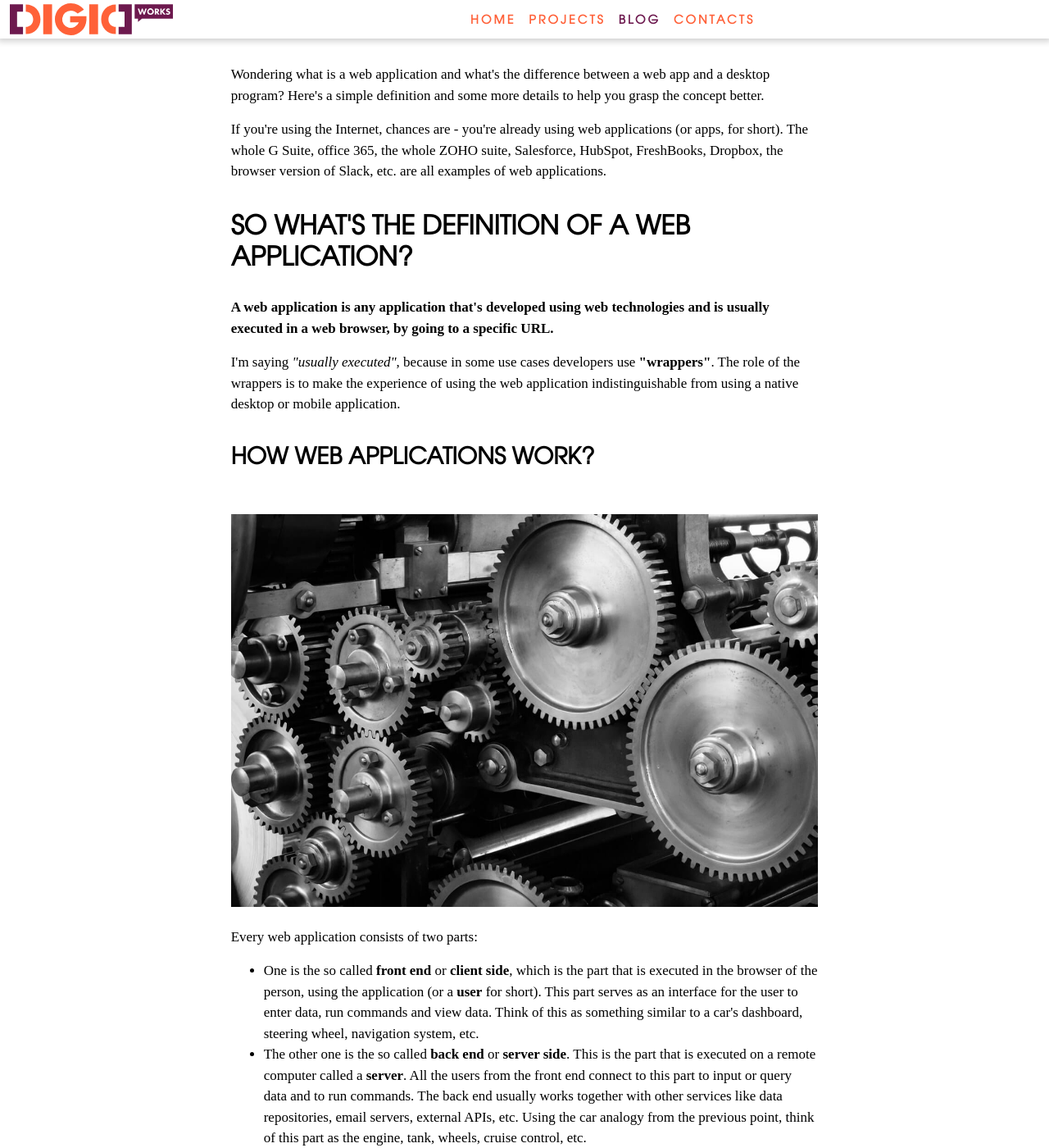
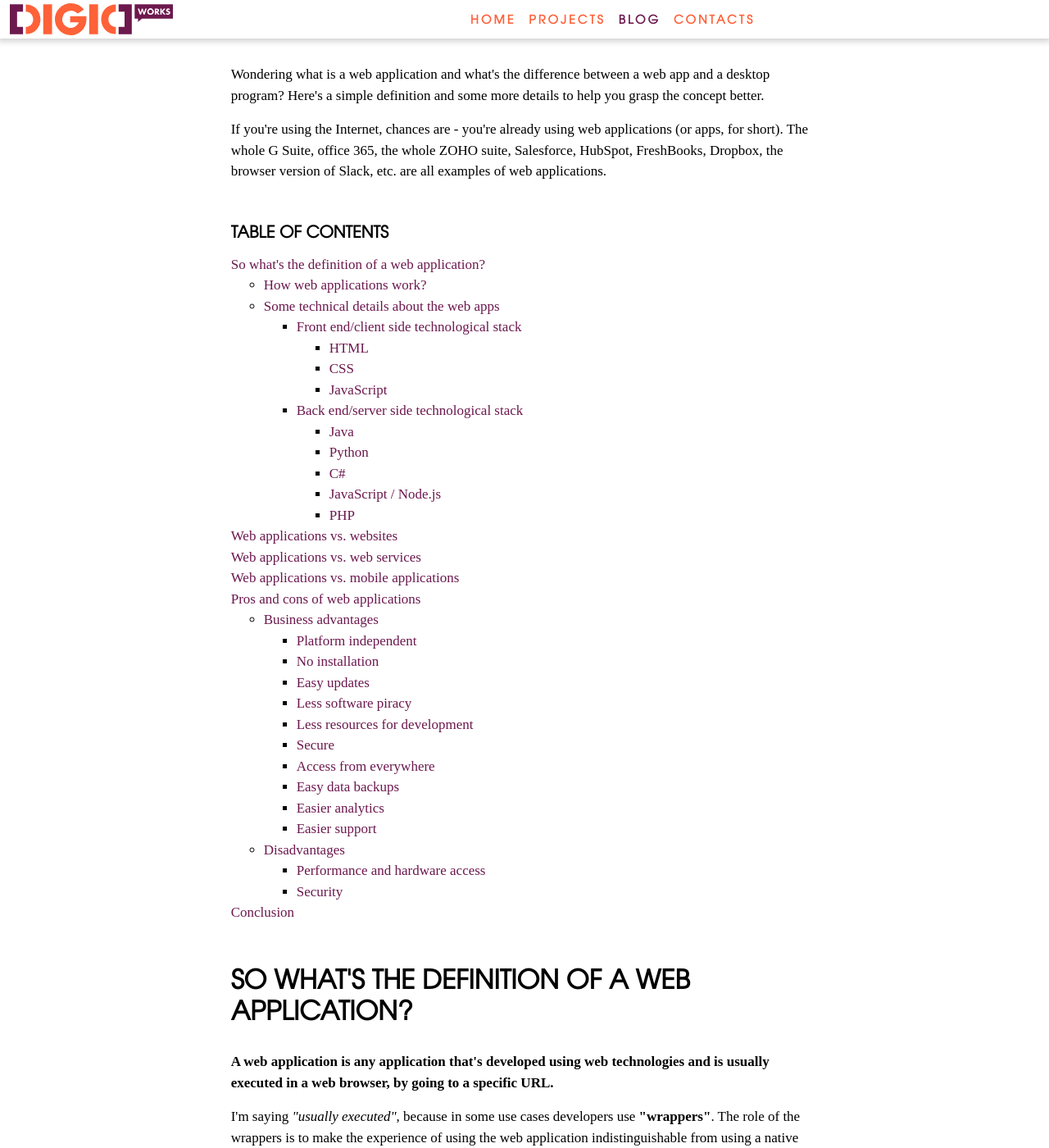
Before and after one commit to nikolai-tenev/nikolai-tenev.github.io, a Jekyll site: the page built from _posts/2019-06-22-what-is-web-application-non-tech-explanation.html, in a window 1280 px wide and 1400 px high, scrolled down 325 px. Shown: the whole window at 82% size. Built offline with Jekyll 4.4.1, drawn with Linux system fonts in a browser that asks for light colours; some web fonts are replaced; comment, search, counter and statistics services are not loaded; some of the changed text lies outside the part shown.

Commit message:
1. added TOC, removed the whole content from feed.xml

```diff
--- a/_layouts/post.html
+++ b/_layouts/post.html
@@ -24,7 +24,9 @@ breadcrumb:
 
     #single-post-page article h2::before,
     #single-post-page article h3::before,
-    #single-post-page article h4::before {
+    #single-post-page article h4::before,
+    #single-post-page article h5::before,
+    #single-post-page article h6::before {
         content: "";
         display: block;
         height: 63px;
--- a/_posts/2019-06-22-what-is-web-application-non-tech-explanation.html
+++ b/_posts/2019-06-22-what-is-web-application-non-tech-explanation.html
@@ -13,11 +13,71 @@ last_modified_at: 2019-06-25
     concept better.</p>
 <p>If you're using the Internet, chances are - you're already using web applications (or apps, for short). The whole G Suite, office 365, the whole ZOHO suite, Salesforce, HubSpot,
     FreshBooks, Dropbox, the browser version of Slack, etc. are all examples of web applications.</p>
-<h2>So what's the definition of a web application?</h2>
+
+<nav class="mb-5">
+    <h4 id="table-contents" class="mb-3">Table of contents</h4>
+    <ul class="nav flex-column">
+        <li><a href="#definition" title="So what's the definition of a web application?">So what's the definition of a web application?</a>
+            <ul>
+                <li><a href="#how-they-work" title="How web applications work?">How web applications work?</a></li>
+                <li><a href="#technical-details" title="Some technical details about the web apps">Some technical details about the web apps</a>
+                    <ul>
+                        <li><a href="#fe" title="Front end/client side technological stack">Front end/client side technological stack</a>
+                            <ul>
+                                <li><a href="#html" title="HTML">HTML</a></li>
+                                <li><a href="#css" title="CSS">CSS</a></li>
+                                <li><a href="#js" title="JavaScript">JavaScript</a></li>
+                            </ul>
+                        </li>
+                        <li><a href="#be" title="Back end/server side technological stack">Back end/server side technological stack</a>
+                            <ul>
+                                <li><a href="#java" title="Java">Java</a></li>
+                                <li><a href="#py" title="Python">Python</a></li>
+                                <li><a href="#csharp" title="C#">C#</a></li>
+                                <li><a href="#nodejs" title="JavaScript / Node.js">JavaScript / Node.js</a></li>
+                                <li><a href="#php" title="PHP">PHP</a></li>
+                            </ul>
+                        </li>
+                    </ul>
+                </li>
+            </ul>
+        </li>
+        <li><a href="#vs-websites" title="Web applications vs. websites">Web applications vs. websites</a></li>
+        <li><a href="#vs-web-services" title="Web applications vs. web services">Web applications vs. web services</a></li>
+        <li><a href="#vs-mobile" title="Web applications vs. mobile applications">Web applications vs. mobile applications</a></li>
+        <li><a href="#pros-cons" title="Pros and cons of web applications">Pros and cons of web applications</a>
+            <ul>
+                <li><a href="#adv" title="Business advantages">Business advantages</a>
+                    <ul>
+                        <li><a href="#independent" title="Platform independent">Platform independent</a></li>
+                        <li><a href="#no-installation" title="No installation">No installation</a></li>
+                        <li><a href="#updates" title="Easy updates">Easy updates</a></li>
+                        <li><a href="#piracy" title="Less software piracy">Less software piracy</a></li>
+                        <li><a href="#dev-resources" title="Less resources for development">Less resources for development</a></li>
+                        <li><a href="#sandbox" title="Secure">Secure</a></li>
+                        <li><a href="#access" title="Access from everywhere">Access from everywhere</a></li>
+                        <li><a href="#backups" title="Easy data backups">Easy data backups</a></li>
+                        <li><a href="#analytics" title="Easier analytics">Easier analytics</a></li>
+                        <li><a href="#support" title="Easier support">Easier support</a></li>
+                    </ul>
+                </li>
+                <li><a href="#disadv" title="Disadvantages">Disadvantages</a>
+                    <ul>
+                        <li><a href="#performance" title="Performance and hardware access">Performance and hardware access</a></li>
+                        <li><a href="#sec" title="Security">Security</a></li>
+                    </ul>
+                </li>
+            </ul>
+        </li>
+        <li><a href="#conclusion" title="Conclusion">Conclusion</a></li>
+    </ul>
+</nav>
+
+<h2 id="definition">So what's the definition of a web application?</h2>
 <p><strong>A web application is any application that's developed using web technologies and is usually executed in a web browser, by going to a specific URL.</strong></p>
 <p>I'm saying <em>"usually executed"</em>, because in some use cases developers use <strong>"wrappers"</strong>. The role of the wrappers is to make the experience of using the web application
     indistinguishable from using a native desktop or mobile application.</p>
-<h3>How web applications work?</h3>
+<h3 id="how-they-work">How web applications work?</h3>
 {% include lazy-img.html src="/assets/img/posts/images/what-is-web-application-non-tech-explanation/inner-workings.jpg" alt="web applications inner workings" %}
 <p>Every web application consists of two parts:</p>
 <ul>
@@ -46,41 +106,41 @@ last_modified_at: 2019-06-25
     <li>Go to point 2.</li>
 </ol>
 <p>That's a very basic description, but it's enough to give you a good idea of what's going on behind the curtains.</p>
-<h3>Some technical details about the web apps</h3>
-<h4>Front end/client side technological stack</h4>
+<h3 id="technical-details">Some technical details about the web apps</h3>
+<h4 id="fe">Front end/client side technological stack</h4>
 {% include lazy-img.html src="/assets/img/posts/images/what-is-web-application-non-tech-explanation/html-css-js.jpg" alt="Front end technologies" %}
 <p>The technologies used to create the client side are usually JavaScript, HTML and CSS. There are others as well like Adobe Flash, Microsoft Silverlight, Java Applets, etc. but
     today they are almost extinct.</p>
-<h5>HTML</h5>
+<h5 id="html">HTML</h5>
 <p>HTML is the simplest tool of the mentioned above. It's used to describe the structure and content of the different screens (or pages if you prefer) of the web app.</p>
-<h5>CSS</h5>
+<h5 id="css">CSS</h5>
 <p>CSS is used solely to describe the visuals of a web app. This includes simple animations, fonts, colors, sizing and spacing, borders, etc.</p>
-<h5>JavaScript</h5>
+<h5 id="js">JavaScript</h5>
 <p>JavaScript is the most complex tool of the three. It's used for complex visual effects, communication with different services (including the web application's server) and everything else connected with the logic of the application.</p>
-<h4>Back end/server side technological stack</h4>
+<h4 id="be">Back end/server side technological stack</h4>
 {% include lazy-img.html src="/assets/img/posts/images/what-is-web-application-non-tech-explanation/java-server-side.jpg" alt="Back end technologies" %}
 <p>The server side is a bit more complicated. There are numerous options when it comes to serving your app, each with its own tools, languages, etc.</p>
 <p>I'll list some of the more widely used server side languages. I'm going to use {% include outside-link.html url="https://www.tiobe.com/tiobe-index/" text="a popular usage index from TIOBE" %}
 to rank them.</p>
-<h5>Java</h5>
+<h5 id="java">Java</h5>
 <p>This is one of the well-established languages. It has a great eco system of different tools, libraries, etc.</p>
 <p>Very often it's used in enterprise applications, because it's a secure, performant and flexible language providing developers with a lot of options.</p>
-<h5>Python</h5>
+<h5 id="py">Python</h5>
 <p>Another very wide-spread language with a vast number of libraries and tools.</p>
 <p>It's known for its rapid prototyping capabilities and it's frequently used to create different tools or MVPs quickly.</p>
 <p>It lacks a bit in performance compared to others, but there are ways to remedy this.</p>
-<h5>C#</h5>
+<h5 id="csharp">C#</h5>
 <p>C# is kind of the Microsoft version of Java. It has similar syntax and features, but it's not as widely used as Java.</p>
 <p>Applications developed in this language tend to stick to the Microsoft tech stack.</p>
-<h5>JavaScript / Node.js</h5>
+<h5 id="nodejs">JavaScript / Node.js</h5>
 <p>JavaScript is a bit newer to the server world. Just like Python, it's good for rapid prototyping. It has a vast ecosystem of tools, libraries, frameworks, etc.</p>
 <p>On the performance part - it's not exceptionally fast, but theoretically it can be pretty performant for some more specific (IO bound) use cases.</p>
-<h5>PHP</h5>
+<h5 id="php">PHP</h5>
 <p>Today {% include outside-link.html url="https://w3techs.com/technologies/details/pl-php/all/all" text="PHP powers 80% of the internet" %}.
     It is really popular and Wordpress, the most widespread blogging CMS, uses it.</p>
 <p>Out-of-the-box performance isn't really great. Of course there are ways to remedy the situation a bit like {% include outside-link.html url="https://hhvm.com/" text="HHVM" %}.</p>
 <p>One of the biggest business advantages of PHP is the abundance of cheap shared hosting for it. This is especially useful when bootstrapping or creating an MVP.</p>
-<h2>Web applications vs. websites</h2>
+<h2 id="vs-websites">Web applications vs. websites</h2>
 {% include lazy-img.html src="/assets/img/posts/images/what-is-web-application-non-tech-explanation/websites.jpg" alt="Web applications are websites" %}
 <p>I guess by now everybody reading this is wondering "What is the difference between a web application and a website?".</p>
 <p>Truth be told:</p>
@@ -90,53 +150,53 @@ to rank them.</p>
     {% include outside-link.html url="https://bloomberg.com/" text="Bloomberg.com" %},
     {% include outside-link.html url="https://digidworks.com/" text="DigidWorks.com" %}.</p>
 <p>Web applications on the other hand are characterized by the ability of the user to do stuff (send commands, perform actions, call it however you want). <strong>Web applications have content too, but it's dynamic, and they allow the user much more interaction in comparison to a website</strong>. Some good examples of web applications are Gmail, Google Docs, Google Analytics, Office 365, Amazon AWS, JIRA, Asana, Wave and so on.</p>
-<h2>Web applications vs. web services</h2>
+<h2 id="vs-web-services">Web applications vs. web services</h2>
 {% include lazy-img.html src="/assets/img/posts/images/what-is-web-application-non-tech-explanation/server.jpg" alt="Server" %}
 <p>A web service is a piece of software that accepts commands and serves data in any format. The format can be JSON, XML, some proprietary data format or something else.</p>
 <p>Usually people refer to web services as APIs. The API is the interface of a web service, the part somebody can interact with and thus use the service.</p>
 <p>When talking about web applications, usually a web application contains a web service. It's the back end part (or the server), that's serving data to and accepting commands from the front end part (or the client).</p>
 <p>Basically you can think of it like this:</p>
 <p><em><strong>A web application is meant to serve the user</strong>. It's an interface, that's meant to be used by humans. On the other hand a <strong>web service serves machines</strong> and it's an interface, that's used by other computers and devices.</em></p>
-<h2>Web applications vs. mobile applications</h2>
+<h2 id="vs-mobile">Web applications vs. mobile applications</h2>
 {% include lazy-img.html src="/assets/img/posts/images/what-is-web-application-non-tech-explanation/mobile.jpg" alt="Mobile" %}
 <p>Web apps and mobile apps can be almost the same or they can be very different. It depends on the purpose of the application and on the chosen way to implement it.</p>
 <p>There are web applications that are built in such a way, that <strong>they can be used on mobile devices just as easily as on desktops</strong>. These can be pure web apps that are accessed just like any normal web site - through a browser, or wrapped web apps (hybrid apps), that use some kind of wrapper, to make them more native-like.</p>
-<p>There are also frameworks like {% include outside-link.html url="https://facebook.github.io/react-native/" text="React Native" %} and {% include outside-link.html url="https://flutter.dev/" text="Flutter" %}, that use web technologies to create native applications. It's kind of a mix between web applications and mobile applications trying to take the best of both worlds. <strong>Their strongest advantage is that you only have to support a single code base for all operating systems</strong>, as opposed to supporting a separate code base for every mobile OS when coding mobile apps natively.</p>
-<h2>Pros and cons of web applications</h2>
+<p>There are also frameworks like {% include outside-link.html url="https://facebook.github.io/react-native/" text="React Native" %} and {% include outside-link.html url="https://flutter.dev/" text="Flutter" %}, that use web technologies to create native applications. It's kind of a mix between web applications and mobile applications trying to get the best of both worlds. <strong>Their strongest advantage is that you only have to support a single code base for all operating systems</strong>, as opposed to supporting a separate code base for every mobile OS when coding mobile apps natively.</p>
+<h2 id="pros-cons">Pros and cons of web applications</h2>
 <p>Depending on the project a web application might or might not be the best choice. They are becoming increasingly more popular, but there are still use cases, where a web application is not the best fit.</p>
-<h3>Business advantages</h3>
-<h4>Platform independent</h4>
+<h3 id="adv">Business advantages</h3>
+<h4 id="independent">Platform independent</h4>
 <p>Unlike desktop and mobile applications, you can run a web application on every device that has a web browser.</p>
 <p>This makes them much more convenient than their counterparts.</p>
-<h4>No installation</h4>
+<h4 id="no-installation">No installation</h4>
 <p>Web applications don't need to be installed. The only thing that a user has to do, in order to start the application, is to navigate their browser to a certain URL.</p>
 <p>Again this is a big convenience for end users, because it eliminates the need for big downloads, installation and configuration, hard disk space requirements, etc.</p>
-<h4>Easy updates</h4>
+<h4 id="updates">Easy updates</h4>
 <p>Updates are handled by the developers of the application. The end user does not have to do anything to use the latest version of a web application.</p>
-<h4>Less software piracy</h4>
+<h4 id="piracy">Less software piracy</h4>
 {% include lazy-img.html src="/assets/img/posts/images/what-is-web-application-non-tech-explanation/piracy.jpg" alt="Less piracy" %}
 <p>You can't crack a web application. You might be able to "lend" your account to somebody, but it's impossible to use it for free if the authors of the app don't want you to.</p>
 <p>Hackers might be able to get access to an account they don't own in less secure web apps, but that happens rarely in comparison to software piracy.</p>
-<h4>Less resources for development</h4>
+<h4 id="dev-resources">Less resources for development</h4>
 <p>In most cases, developing a web application takes less time (and therefore money), than developing a desktop app.</p>
-<h4>Secure</h4>
+<h4 id="sandbox">Secure</h4>
 <p>This is a bit controversial. In general every piece of software that performs network communication is vulnerable to attacks.</p>
 <p><strong>So why are web apps secure?</strong></p>
 <p>Because they are sandboxed in the browser environment. They access everything through the browser and can't access the user's computer directly. This makes it impossible for a web
 application to cause data loss on a user's machine.</p>
 <p><em>Also if a computer is stolen or damaged too badly to recover, your data is safe on the servers of the web application.</em></p>
-<h4>Access from everywhere</h4>
+<h4 id="access">Access from everywhere</h4>
 <p>Web apps store their data in a centralized server (or servers). This means that a user can access their data from everywhere, without the need to transfer files.</p>
-<h4>Easy data backups</h4>
+<h4 id="backups">Easy data backups</h4>
 {% include lazy-img.html src="/assets/img/posts/images/what-is-web-application-non-tech-explanation/backup.jpg" alt="Easy backups" %}
 <p>This is another benefit from the centralized data storage - it's easier to create automated backups of your data.</p>
-<h4>Easier user tracking</h4>
+<h4 id="analytics">Easier analytics</h4>
 <p>You can track what your users are doing. Of course I'm not talking about their private data, but rather what features are they using, are they utilising the application to its fullest potential, etc.</p>
 <p>This is very convenient for the providers of the application, because with this information they can determine ways to improve their software.</p>
-<h4>Easier support</h4>
+<h4 id="support">Easier support</h4>
 <p>The developers of a web application can choose the most optimal deployment environment and that's the only one they'll have to support. This eliminates issues caused by problems in the device of the end user and also issues caused by using different operating systems.</p>
-<h3>Disadvantages</h3>
-<h4>Performance and hardware access</h4>
+<h3 id="disadv">Disadvantages</h3>
+<h4 id="performance">Performance and hardware access</h4>
 {% include lazy-img.html src="/assets/img/posts/images/what-is-web-application-non-tech-explanation/gpus.jpg" alt="Performance and hardware" %}
 <p>Some of the more specialized software programs need a bit more resources than the rest.</p>
 <p>{% include outside-link.html url="https://en.wikipedia.org/wiki/Computer-aided_design" text="CAD software" %} and {% include outside-link.html url="https://en.wikipedia.org/wiki/Graphics_software" text="vector and raster graphics editing software" %} among others need 2D and 3D computing power. That's provided by your computer's graphics processor, but accessing it through the browser can be limiting and is usually not enough for the needs of programs like Photoshop, CorelDRAW, AutoCAD, Solidworks, Revit, ArchiCAD, LibreCAD, etc.</p>
@@ -144,11 +204,11 @@ application to cause data loss on a user's machine.</p>
 <p>These are just some examples of software, that can't be implemented as web applications.</p>
 <p>The simple rule of thumb is:</p>
 <p><strong>If you need access to some specific hardware on the users computer or your application is very performance dependent, then web applications aren't the way to go.</strong></p>
-<h4>Security</h4>
+<h4 id="sec">Security</h4>
 <p>Just like any other application, that uses the Internet, web applications are vulnerable to a variety of attacks. They can be hacked, users can be misled into giving their credentials for accessing sensitive data and so on.</p>
 <p>That's why it's crucial to {% include outside-link.html url="https://en.wikipedia.org/wiki/Hardening_(computing)" text="harden the security" %} of the web application and it's server. Implementing the best security practices often isn't enough. The users of the web application have to be educated on the subject of security in order not to be easily scammed.</p>
 <p><strong>Despite what many people think, all these things apply to traditional desktop applications with network communication as well</strong>. So this isn't exactly a web application problem, rather an Internet usage one.</p>
-<h2>Conclusion</h2>
+<h2 id="conclusion">Conclusion</h2>
 {% include lazy-img.html src="/assets/img/posts/images/what-is-web-application-non-tech-explanation/versatile.jpg" alt="Versatile tool" %}
 <p>As you can see web applications are a very versatile tool. Their fairly quick development time and great accessibility make them preferred for a variety of use cases.</p>
 <p>They <a href="{%- post_url 2019-04-22-reduce-expenses-business-ultimate-guide -%}" target="_blank" title="How to reduce business costs">help companies reduce costs</a>, increase efficiency and optimize processes. With the ever increasing Internet usage amongst businesses and people, web applications are becoming the norm for software with very small exceptions.</p>
```
Also changed, not shown: createTOC.js (added, +32 -0 lines), feed.xml (+14 -4 lines).
